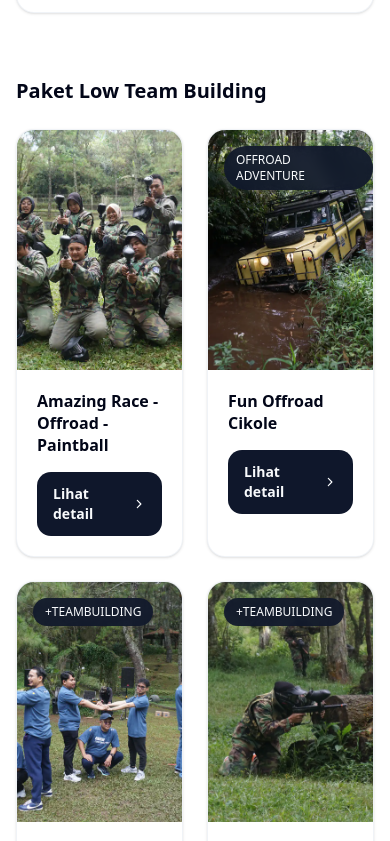
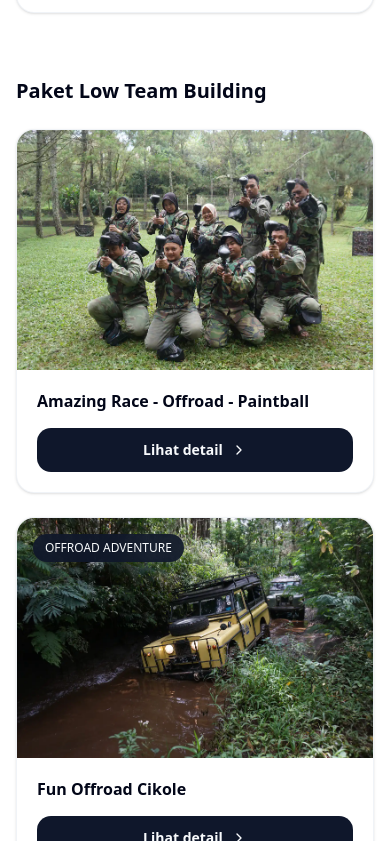
Before and after one commit to ariannurrahman/zodra-outing, a Next.js app: page / in a window 390 px wide. Shown: the part 2663-3504 px from the top of the page. Built offline with nearby package versions, Linux system fonts and the light colour scheme; no server answers.

Commit message:
Update grid layout in home page to improve responsiveness by adjusting column classes for better display on smaller screens.

```diff
--- a/app/page.tsx
+++ b/app/page.tsx
@@ -62,7 +62,7 @@
           <h3 className="mb-6 text-xl font-semibold text-foreground">
             Paket Low Team Building
           </h3>
-          <div className="grid gap-6 grid-cols-2 lg:grid-cols-3">
+          <div className="grid gap-6 sm:grid-cols-2 lg:grid-cols-3">
             {teamBuildingPackages.map((pkg) => (
               <PackageCard
                 key={pkg.title}
```
